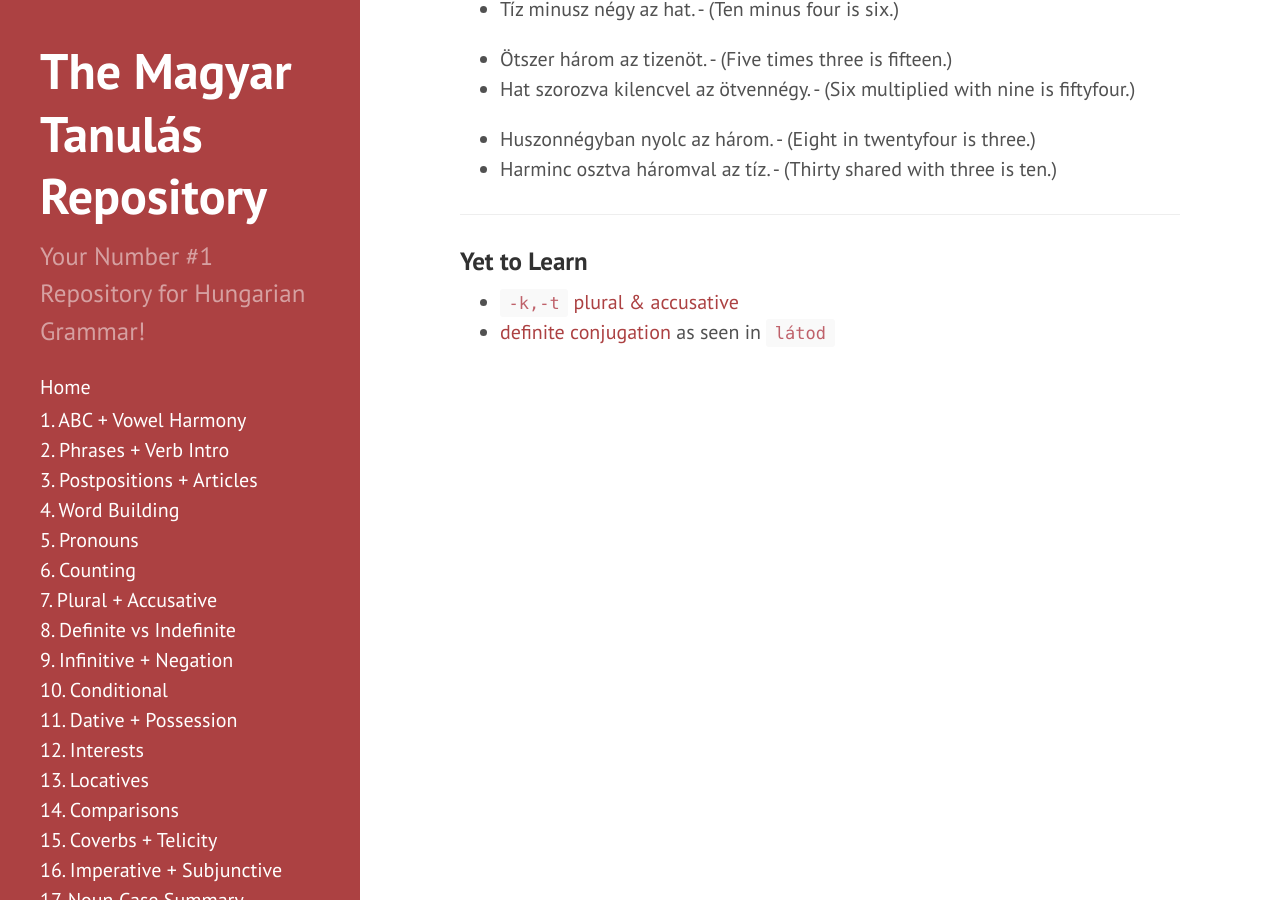
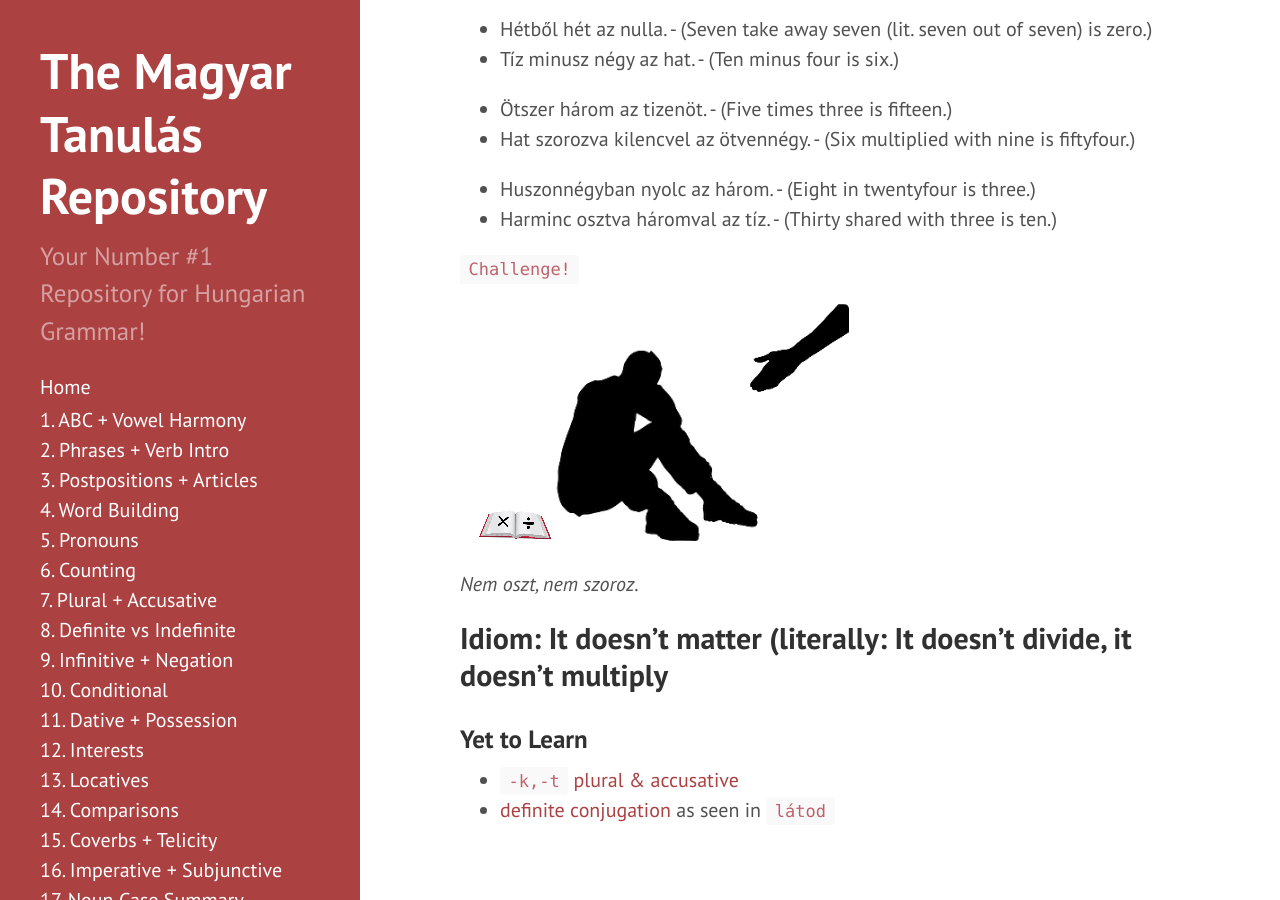
Before and after one commit to Magyartanulas/magyartanulas.github.io, a Jekyll site: the page built from counting.md, in a window 1280 px wide and 900 px high, scrolled down 6033 px. Built offline with Jekyll 4.4.1, drawn with Linux system fonts in a browser that asks for light colours; Markdown is read by kramdown in place of the engine named in the settings; some of the changed text lies outside the part shown.

Commit message:
Update counting.md

```diff
--- a/counting.md
+++ b/counting.md
@@ -179,6 +181,12 @@ All the simple equations shown below follow a simple formula. [number] [operatio
 * Huszonnégyban nyolc az három. - (Eight in twentyfour is three.)
 * Harminc osztva háromval az tíz. - (Thirty shared with three is ten.)
 
+`Challenge!`
+
+![számít](https://magyartanulas.github.io/public/matter.png)
+*Nem oszt, nem szoroz.*
+
+<span type="spoiler">Idiom: It doesn't matter (literally: It doesn't divide, it doesn't multiply</span>
 ---
 
 ### Yet to Learn
```
Also changed, not shown: other parts of counting.md (+2 -0 lines).
